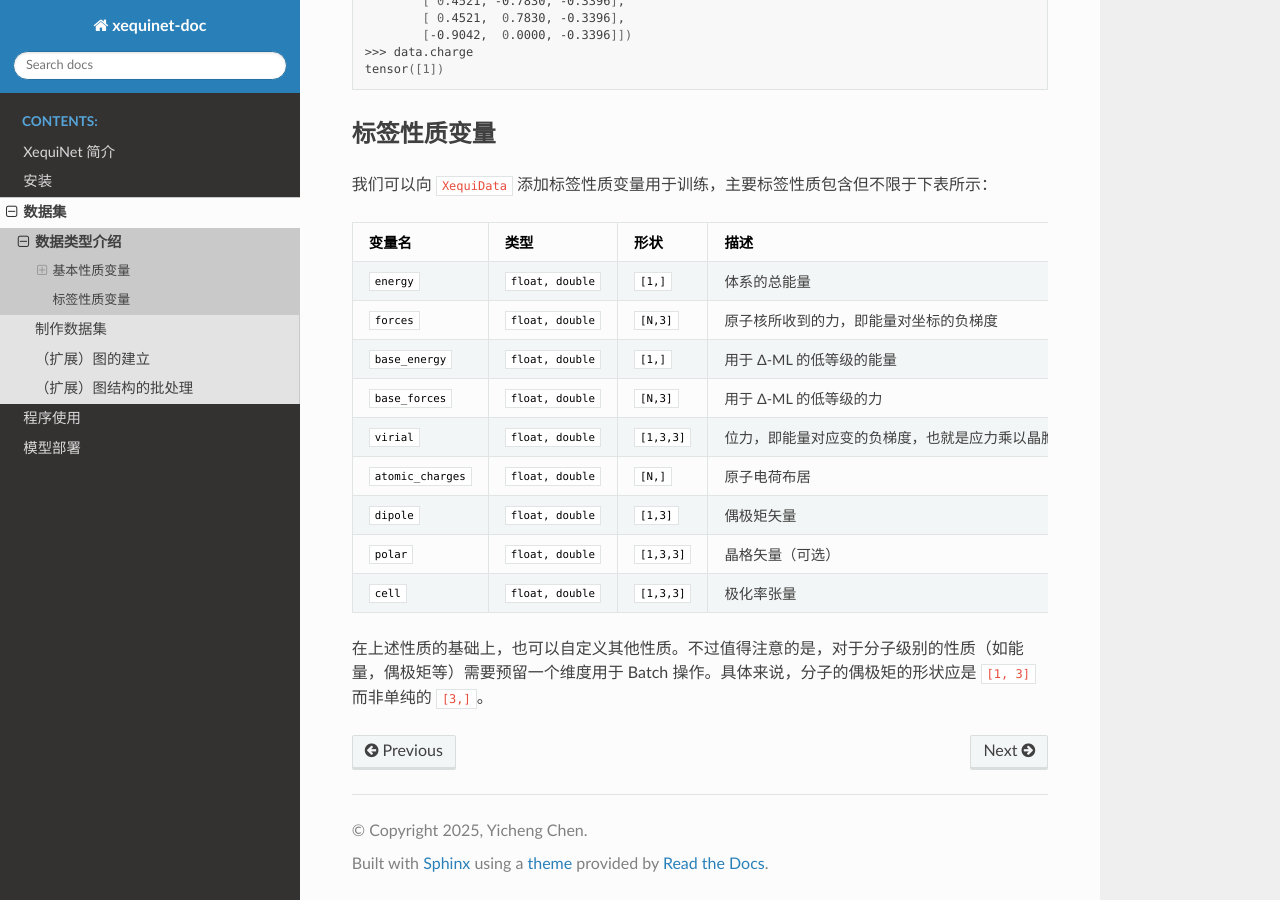
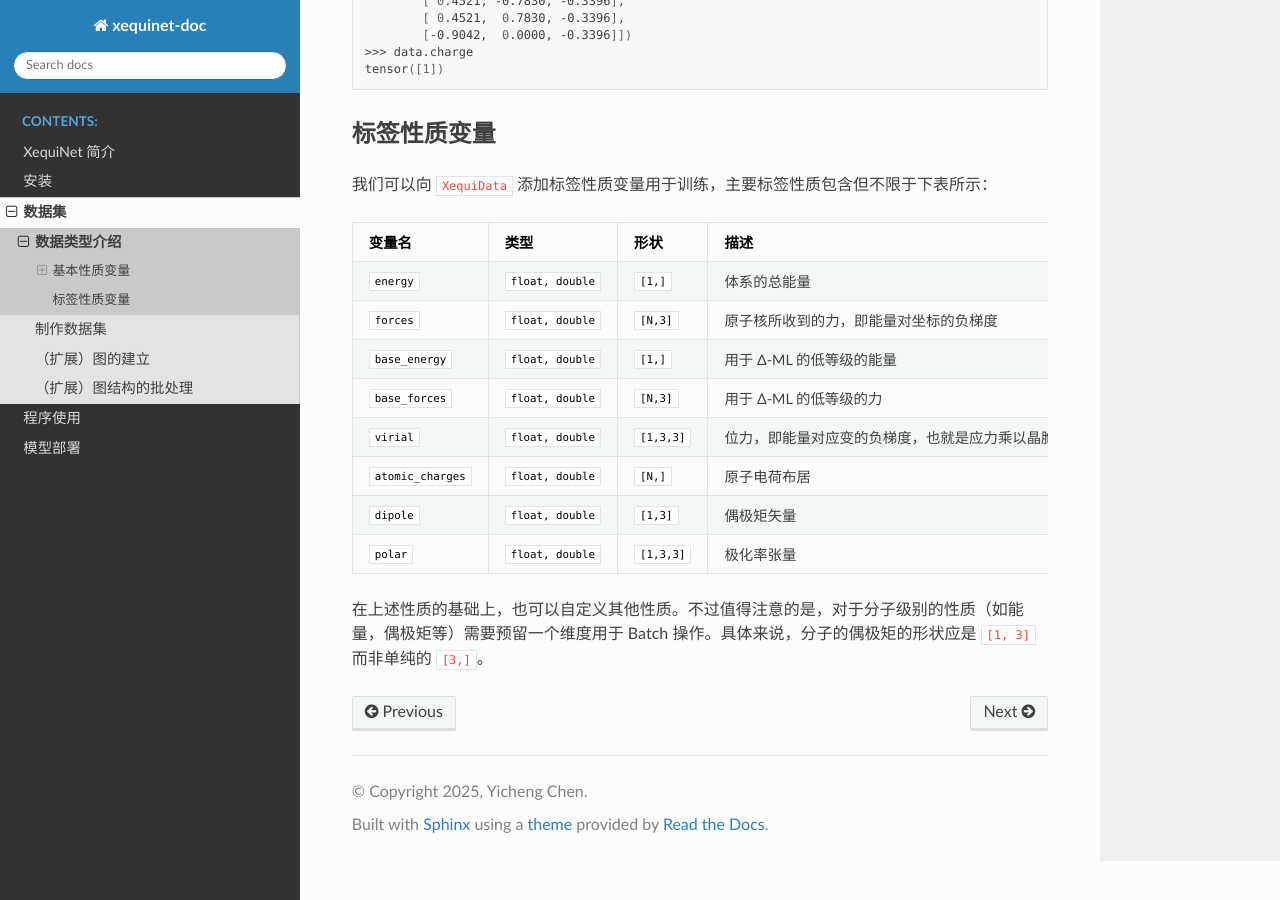
Before and after one commit to X1X1010/XequiNetDoc, a Sphinx documentation site: the page built from source/dataset/datatype.md, in a window 1280 px wide and 900 px high, scrolled down 2643 px. Built offline with Sphinx 7.4.7 and the Read the Docs theme 3.1.0, drawn with Linux system fonts in a browser that asks for light colours; formulas are drawn with MathJax 3.

Commit message:
correct error

```diff
--- a/source/dataset/datatype.md
+++ b/source/dataset/datatype.md
@@ -108,7 +108,6 @@ tensor([1])
 | `virial` | `float, double` | `[1,3,3]` | 位力，即能量对应变的负梯度，也就是应力乘以晶胞体积（注意第一性原理软件计算结果的正负号） |
 | `atomic_charges` | `float, double` | `[N,]` | 原子电荷布居 |
 | `dipole` | `float, double` | `[1,3]` | 偶极矩矢量 |
-| `polar` | `float, double` | `[1,3,3]` | 晶格矢量（可选） |
-| `cell` | `float, double` | `[1,3,3]` | 极化率张量 |
+| `polar` | `float, double` | `[1,3,3]` | 极化率张量 |
 
 在上述性质的基础上，也可以自定义其他性质。不过值得注意的是，对于分子级别的性质（如能量，偶极矩等）需要预留一个维度用于 Batch 操作。具体来说，分子的偶极矩的形状应是 `[1, 3]` 而非单纯的 `[3,]`。
```
